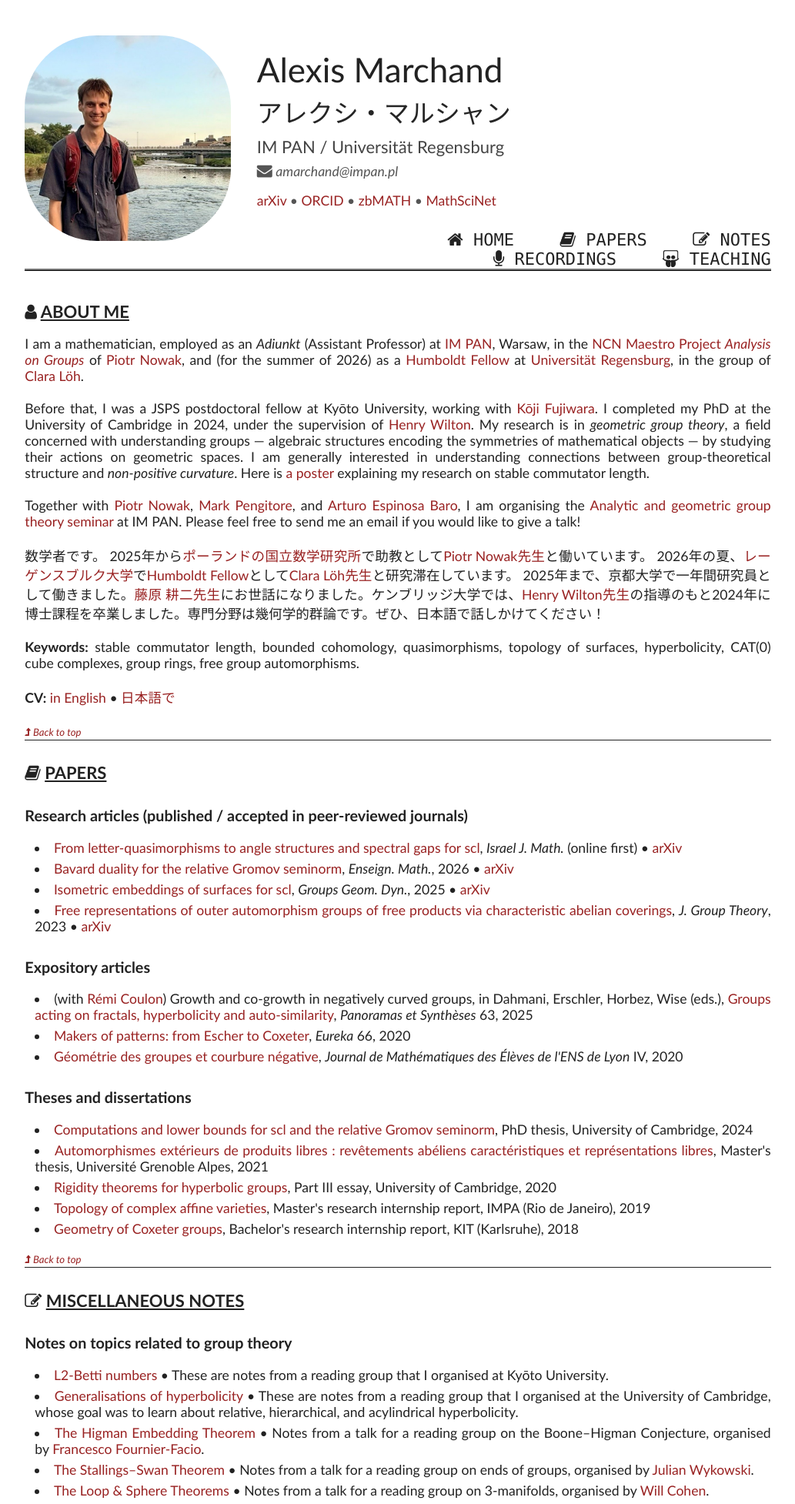
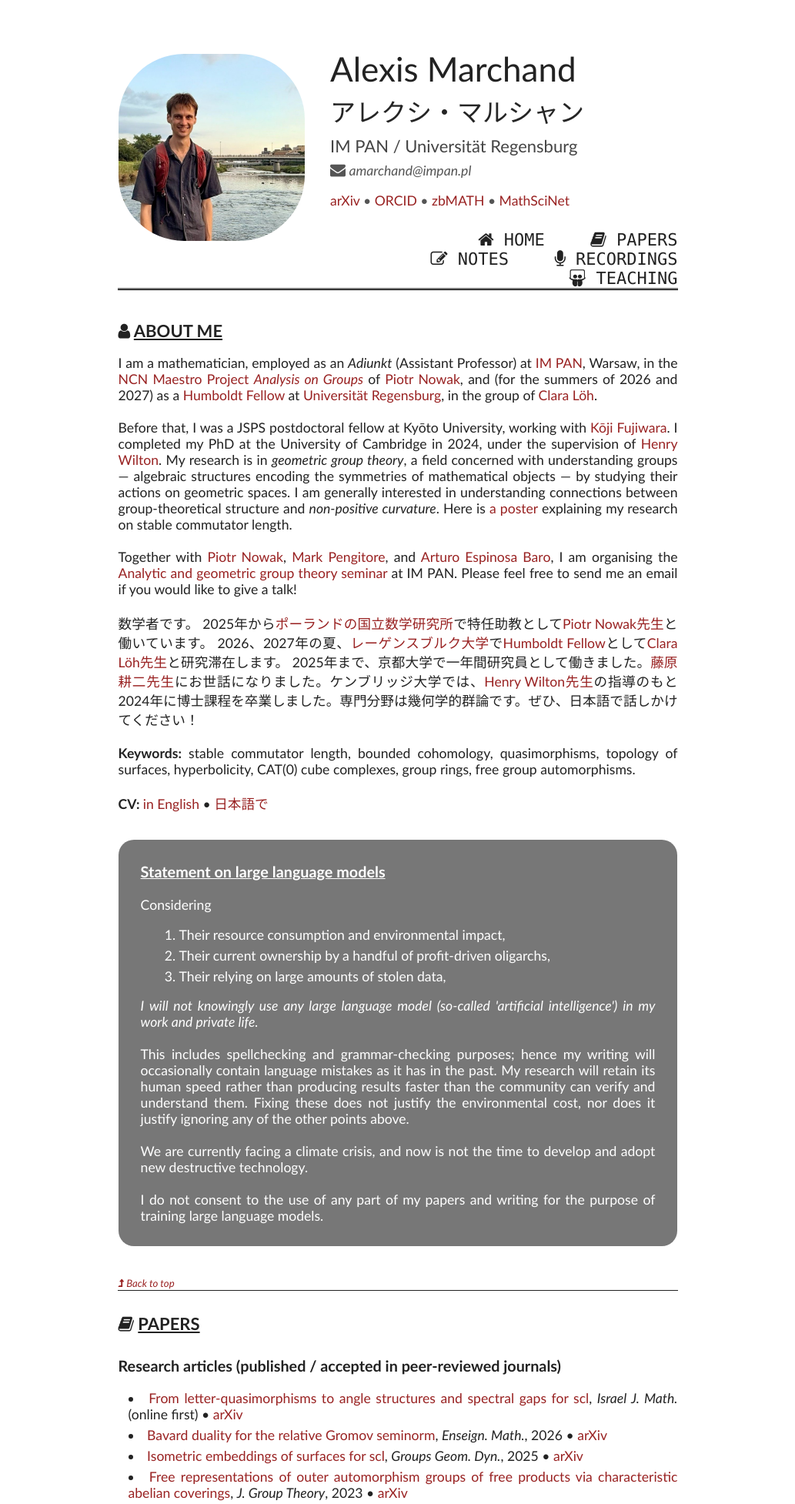
Before and after one commit to alexis-marchand/alexis-marchand.github.io, a PHP site: page / in a window 1280 px wide. Shown: the top 1954 px of the page at 77% size, without its empty margins (123-1156 px from the left). Run offline with PHP 8.4, Linux system fonts and the light colour scheme.

Commit message:
Added statement on LLMs

```diff
--- a/index.html
+++ b/index.html
@@ -48,7 +48,7 @@
 
       <article id="aboutme">
         <h2><i class="fa fa-user"></i> <u>About me</u></h2>
-        I am a mathematician, employed as an <i>Adiunkt</i> (Assistant Professor) at <a href="https://www.impan.pl/pl/">IM PAN</a>, Warsaw, in the <a href="https://pnowak.impan.pl/maestro.html">NCN Maestro Project <i>Analysis on Groups</i></a> of <a href="https://pnowak.impan.pl/">Piotr Nowak</a>, and (for the summer of 2026) as a <a href="https://www.humboldt-foundation.de/bewerben/foerderprogramme/humboldt-forschungsstipendium">Humboldt Fellow</a> at <a href="https://www.uni-regensburg.de/mathematik">Universität Regensburg</a>, in the group of <a href="https://loeh.app.uni-regensburg.de/index.html">Clara Löh</a>.<br/><br/>
+        I am a mathematician, employed as an <i>Adiunkt</i> (Assistant Professor) at <a href="https://www.impan.pl/pl/">IM PAN</a>, Warsaw, in the <a href="https://pnowak.impan.pl/maestro.html">NCN Maestro Project <i>Analysis on Groups</i></a> of <a href="https://pnowak.impan.pl/">Piotr Nowak</a>, and (for the summers of 2026 and 2027) as a <a href="https://www.humboldt-foundation.de/bewerben/foerderprogramme/humboldt-forschungsstipendium">Humboldt Fellow</a> at <a href="https://www.uni-regensburg.de/mathematik">Universität Regensburg</a>, in the group of <a href="https://loeh.app.uni-regensburg.de/index.html">Clara Löh</a>.<br/><br/>
 
         Before that, I was a JSPS postdoctoral fellow at Kyōto University, working with <a href="https://www.math.kyoto-u.ac.jp/~kfujiwara/">Kōji Fujiwara</a>. I completed my PhD at the University of Cambridge in 2024, under the supervision of <a href="https://www.dpmms.cam.ac.uk/~hjrw2/">Henry Wilton</a>.
         My research is in <em>geometric group theory</em>, a field concerned with understanding groups — algebraic structures encoding the symmetries of mathematical objects — by studying their actions on geometric spaces.
@@ -58,13 +58,30 @@
 	Together with <a href="https://pnowak.impan.pl/">Piotr Nowak</a>, <a href="http://www.pengitore.com/">Mark Pengitore</a>, and <a href="https://arturoespinosabaro.github.io/">Arturo Espinosa Baro</a>, I am organising the <a href="https://sites.google.com/view/group-theory-seminar-at-impan/home">Analytic and geometric group theory seminar</a> at IM PAN. Please feel free to send me an email if you would like to give a talk!<br/><br/>
 
       数学者です。
-    2025年から<a href="https://www.impan.pl/pl/">ポーランドの国立数学研究所</a>で助教として<a href="https://pnowak.impan.pl/">Piotr Nowak先生</a>と働いています。
-    2026年の夏、<a href="https://www.uni-regensburg.de/mathematik">レーゲンスブルク大学</a>で<a href="https://www.humboldt-foundation.de/bewerben/foerderprogramme/humboldt-forschungsstipendium">Humboldt Fellow</a>として<a href="https://loeh.app.uni-regensburg.de/index.html">Clara Löh先生</a>と研究滞在しています。
+    2025年から<a href="https://www.impan.pl/pl/">ポーランドの国立数学研究所</a>で特任助教として<a href="https://pnowak.impan.pl/">Piotr Nowak先生</a>と働いています。
+    2026、2027年の夏、<a href="https://www.uni-regensburg.de/mathematik">レーゲンスブルク大学</a>で<a href="https://www.humboldt-foundation.de/bewerben/foerderprogramme/humboldt-forschungsstipendium">Humboldt Fellow</a>として<a href="https://loeh.app.uni-regensburg.de/index.html">Clara Löh先生</a>と研究滞在します。
     2025年まで、京都大学で一年間研究員として働きました。<a href="https://www.math.kyoto-u.ac.jp/~kfujiwara/">藤原 耕二先生</a>にお世話になりました。ケンブリッジ大学では、<a href="https://www.dpmms.cam.ac.uk/~hjrw2/">Henry Wilton先生</a>の指導のもと2024年に博士課程を卒業しました。専門分野は幾何学的群論です。ぜひ、日本語で話しかけてください！<br/><br/>
 
 	<b>Keywords:</b> stable commutator length, bounded cohomology, quasimorphisms, topology of surfaces, hyperbolicity, CAT(0) cube complexes, group rings, free group automorphisms.<br/><br/>
 
-	<b>CV:	</b> <a href="docs/CV-en.pdf" target="_blank">in English</a> &#8226; <a href="docs/CV-jp.pdf" target="_blank">日本語で</a><br/><br/>
+	<b>CV:	</b> <a href="docs/CV-en.pdf" target="_blank">in English</a> &#8226; <a href="docs/CV-jp.pdf" target="_blank">日本語で</a><br/>
+
+
+	<div class="statement">
+        	<h3>Statement on large language models</h3><br/>
+		Considering
+		<ol>
+			<li>Their resource consumption and environmental impact,</li>
+			<li>Their current ownership by a handful of profit-driven oligarchs,</li>
+			<li>Their relying on large amounts of stolen data,</li>
+		</ol>
+		<i>I will not knowingly use any large language model (so-called 'artificial intelligence') in my work and private life.</i><br/><br/>
+		This includes spellchecking and grammar-checking purposes; hence my writing will occasionally contain language mistakes as it has in the past.
+		My research will retain its human speed rather than producing results faster than the community can verify and understand them.
+		Fixing these does not justify the environmental cost, nor does it justify ignoring any of the other points above.<br/><br/>
+		We are currently facing a climate crisis, and now is not the time to develop and adopt new destructive technology.<br/><br/>
+		I do not consent to the use of any part of my papers and writing for the purpose of training large language models.
+	</div>
 
         <a href="#page" class="backtotop"><i class="fa fa-level-up"></i> Back to top</a>
 
--- a/style.css
+++ b/style.css
@@ -19,8 +19,8 @@ body
   /* For large screens: */
   #page
   {
-     padding-left: 10%;
-     padding-right: 10%;
+     padding-left: 20%;
+     padding-right: 20%;
   }
 }
 
@@ -45,6 +45,23 @@ a:hover
 .image {
 	flex-basis: 400px;
 	padding-bottom: 20px;
+}
+
+.statement {
+   	background-color: #777;
+   	color: #fff;
+	margin-top: 2em;
+	margin-bottom: 2em;
+   	text-align: justify;
+   	padding: 4%;
+	border-radius: 20px;
+}
+
+.statement h3
+{
+   	margin-top: 0em;
+   	margin-bottom: 0em;
+	text-decoration-line: underline;
 }
 
 .text {
```
